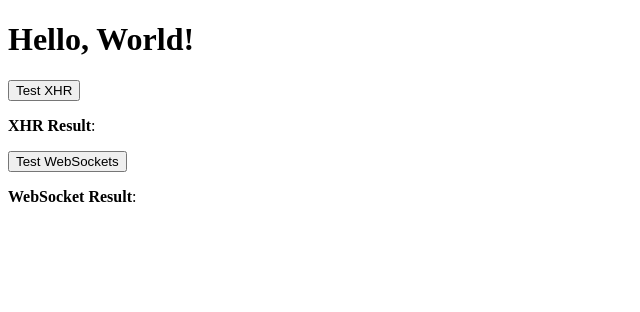
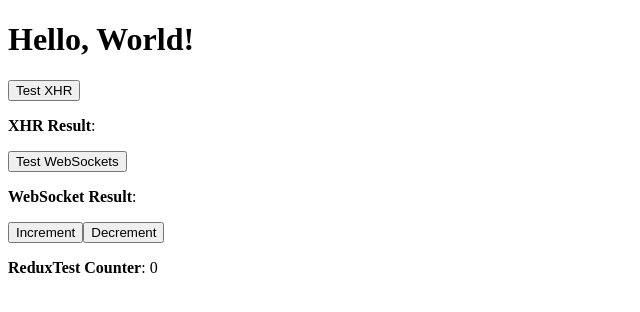
Before and after one commit to LukeStanbery89/stonks-v3, a React (Create React App) app in the folder client/: page / in a window 1280 px wide. Shown: the top 312 px of the page, without its empty margins (0-640 px from the left). Built offline with nearby package versions, Linux system fonts and the light colour scheme; no server answers.

Commit message:
add Redux and ReduxTest component

```diff
--- a/client/src/App.tsx
+++ b/client/src/App.tsx
@@ -1,6 +1,7 @@
 import React from "react";
 import XHRTest from "./components/test/XHRTest";
 import WebSocketTest from "./components/test/WebSocketTest";
+import ReduxTest from "./components/test/ReduxTest";
 
 const App = () => {
     return (
@@ -8,6 +9,7 @@ const App = () => {
             <h1>Hello, World!</h1>
             <XHRTest />
             <WebSocketTest />
+            <ReduxTest />
         </div>
     );
 };
--- /dev/null
+++ b/client/src/components/test/ReduxTest.tsx
@@ -0,0 +1,20 @@
+// ExampleComponent.tsx
+import React from "react";
+import { useSelector, useDispatch } from "react-redux";
+import { increment, decrement } from "../../store/reducers/counterReducer";
+import { RootState } from "../../store/types";
+
+const ReduxTest: React.FC = () => {
+    const count = useSelector((state: RootState) => state.counter.value);
+    const dispatch = useDispatch();
+
+    return (
+        <div>
+            <button onClick={() => dispatch(increment())}>Increment</button>
+            <button onClick={() => dispatch(decrement())}>Decrement</button>
+            <p><strong>ReduxTest Counter</strong>: {count}</p>
+        </div>
+    );
+};
+
+export default ReduxTest;
--- a/client/src/index.tsx
+++ b/client/src/index.tsx
@@ -1,7 +1,12 @@
 import React from "react";
 import { createRoot } from "react-dom/client";
+import { Provider } from "react-redux";
+import store from "./store";
 import App from "./App";
 
 const domNode = document.getElementById("root");
 const root = createRoot(domNode);
-root.render(<App />);
+root.render(
+    <Provider store={store}>
+        <App />
+    </Provider>);
--- /dev/null
+++ b/client/src/store/index.ts
@@ -0,0 +1,11 @@
+// client/src/store/index.ts
+import { configureStore } from "@reduxjs/toolkit";
+import counterReducer from "./reducers/counterReducer";
+
+const store = configureStore({
+    reducer: {
+        counter: counterReducer,
+    },
+});
+
+export default store as ReturnType<typeof configureStore>; // Provide return type
--- /dev/null
+++ b/client/src/store/reducers/counterReducer.ts
@@ -0,0 +1,29 @@
+// client/src/store/reducers/counterReducer.ts
+import { createSlice, PayloadAction } from "@reduxjs/toolkit";
+
+interface CounterState {
+  value: number;
+}
+
+const initialState: CounterState = {
+    value: 0,
+};
+
+const counterSlice = createSlice({
+    name: "counter",
+    initialState,
+    reducers: {
+        increment: (state) => {
+            state.value += 1;
+        },
+        decrement: (state) => {
+            state.value -= 1;
+        },
+        incrementByAmount: (state, action: PayloadAction<number>) => {
+            state.value += action.payload;
+        },
+    },
+});
+
+export const { increment, decrement, incrementByAmount } = counterSlice.actions;
+export default counterSlice.reducer;
--- /dev/null
+++ b/client/src/store/types.ts
@@ -0,0 +1,7 @@
+// client/src/store/types.ts
+export interface RootState {
+    counter: {
+      value: number;
+      // Add other properties for your other reducers here, if any.
+    };
+  }
--- a/package.json
+++ b/package.json
@@ -24,7 +24,9 @@
         "bootstrap": "^5.3.0",
         "express": "^4.18.2",
         "node-sass": "^9.0.0",
-        "react-redux": "^8.1.1",
+        "react-redux": "^8.1.2",
+        "redux": "^4.2.1",
+        "redux-thunk": "^2.4.2",
         "socket.io": "^4.7.1",
         "socket.io-client": "^4.7.1",
         "webpack-dev-middleware": "^6.1.1",
```
Also changed, not shown: 1 other file (tests, documents, lock files or other folders).
